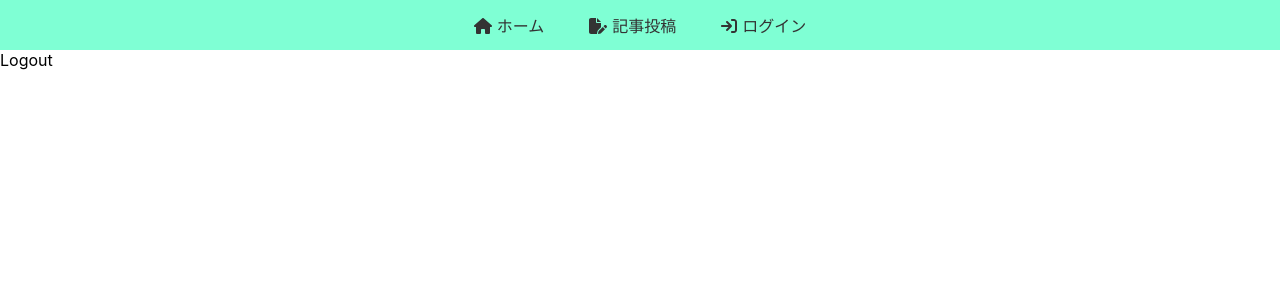
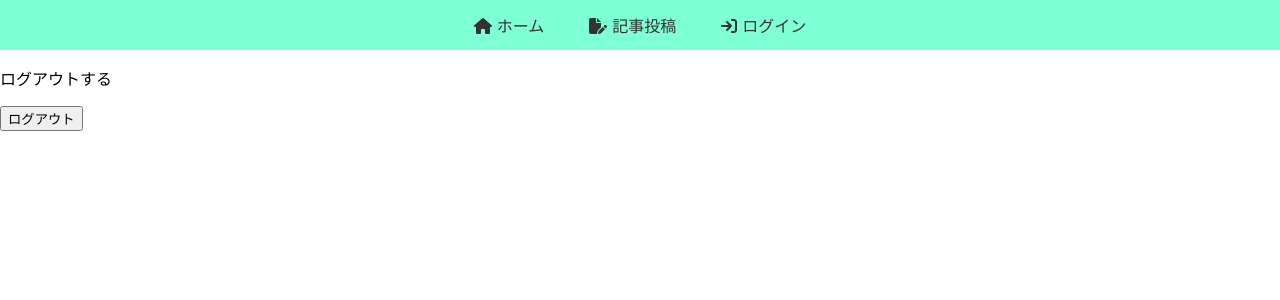
Before and after one commit to hata-tomoyuki/react-blog-with-firebase, a React (Create React App) app: page /logout in a window 1280 px wide. Shown: the top 300 px of the page. Built offline with nearby package versions, Linux system fonts and the light colour scheme.

Commit message:
add logout function

```diff
--- a/src/App.js
+++ b/src/App.js
@@ -12,12 +12,12 @@
 
   return (
     <Router>
-      <Navbar />
+      <Navbar isAuth={isAuth} />
       <Routes>
         <Route path='/' element={<Home />}></Route>
         <Route path='/createpost' element={<CreatePost />}></Route>
         <Route path='/login' element={<Login setIsAuth={setIsAuth} />}></Route>
-        <Route path='/logout' element={<Logout />}></Route>
+        <Route path='/logout' element={<Logout setIsAuth={setIsAuth} />}></Route>
       </Routes>
     </Router>
   );
--- a/src/components/Logout.js
+++ b/src/components/Logout.js
@@ -1,8 +1,23 @@
+import { signInWithPopup, signOut } from 'firebase/auth'
 import React from 'react'
+import { auth, provider } from '../firebase';
+import { useNavigate } from "react-router-dom";
 
-const Logout = () => {
+const Logout = ({ setIsAuth }) => {
+  const navigate = useNavigate();
+  const logout = () => {
+    signOut(auth).then(() => {
+      localStorage.clear();
+      setIsAuth(false);
+      navigate("/login");
+    });
+  };
+
   return (
-    <div>Logout</div>
+    <div>
+      <p>ログアウトする</p>
+      <button onClick={logout}>ログアウト</button>
+    </div>
   )
 }
 
--- a/src/components/Navbar.js
+++ b/src/components/Navbar.js
@@ -5,7 +5,7 @@
 import { faHouse, faFilePen, faArrowRightToBracket } from '@fortawesome/free-solid-svg-icons'
 
 
-const Navbar = () => {
+const Navbar = ({ isAuth }) => {
   return (
     <nav>
         <Link to="/">
@@ -16,10 +16,17 @@
           <FontAwesomeIcon icon={faFilePen} />
           記事投稿
         </Link>
-        <Link to="/login">
-          <FontAwesomeIcon icon={faArrowRightToBracket} />
-          ログイン
-        </Link>
+        {!isAuth ? (
+          <Link to="/login">
+            <FontAwesomeIcon icon={faArrowRightToBracket} />
+            ログイン
+          </Link>
+        ) : (
+          <Link to="/logout">
+            <FontAwesomeIcon icon={faArrowRightToBracket} />
+            ログアウト
+          </Link>
+        )}
     </nav>
   )
 }
```
